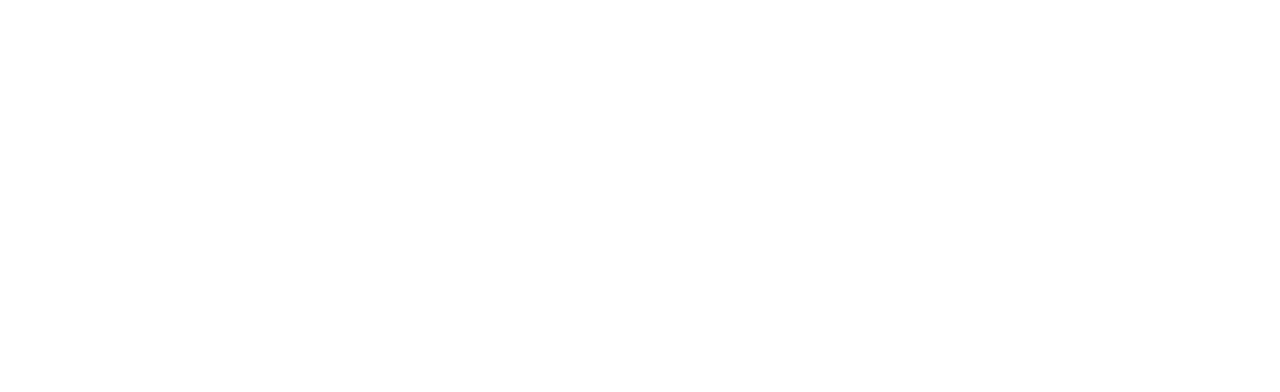
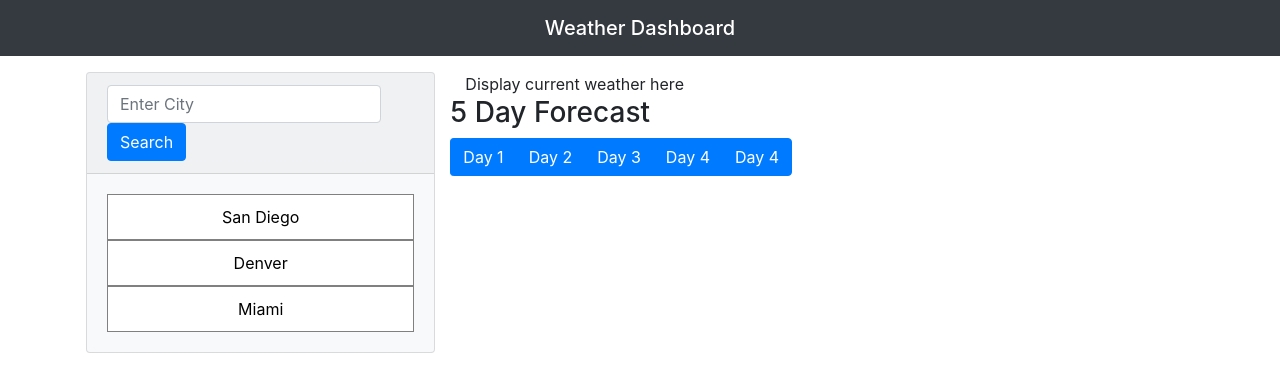
Before and after one commit to git99-src/weather_dashboard, a plain HTML site: page index.html in a window 1280 px wide. Drawn offline with nearby package versions, Linux system fonts and the light colour scheme.

Commit message:
Wire framed layout.  Completed city search control..

```diff
--- a/assets/css/style.css
+++ b/assets/css/style.css
@@ -0,0 +1,17 @@
+#city-view button {
+    background-color: white;
+    border: 1px solid gray;
+    padding: 10px 24px;
+    cursor: pointer; /* Pointer/hand icon */
+    width: 100%; /* Set a width if needed */
+    display: block; /* Make the buttons appear below each other */
+  }
+
+  .btn-group button:not(:last-child) {
+    border-bottom: none; /* Prevent double borders */
+  }
+
+  /* Add a background color on hover */
+  .btn-group button:hover {
+    background-color: #3e8e41;
+  }
--- a/assets/js/script.js
+++ b/assets/js/script.js
@@ -0,0 +1,79 @@
+cities = [
+        "San Diego",
+        "Denver",
+        "Miami",
+];
+
+function getCityInfo() {
+
+};
+
+function loadCity(){
+
+// var countries = ['United States', 'Canada', 'Argentina', 'Armenia'];
+// var cList = $('ul.mylist')
+// $.each(countries, function(i)
+// {
+//     var li = $('<li/>')
+//         .addClass('ui-menu-item')
+//         .attr('role', 'menuitem')
+//         .appendTo(cList);
+//     var aaa = $('<a/>')
+//         .addClass('ui-all')
+//         .text(countries[i])
+//         .appendTo(li);
+// });
+        // Delete array of cities prior to adding new city
+        $("#city-view").empty();
+        // Loops through the array of cities
+        for (var i = 0; i < cities.length; i++) {
+          // render city history buttons dynamically
+          var a = $("<button>");
+          // Adds a class of movie to our button
+          a.addClass("city");
+          // Added a data-attribute
+          a.attr("data-name", cities[i]);
+          // Provided the initial button text
+          a.text(cities[i]);
+          // Added the button to the buttons-view div
+          $("#city-view").append(a);
+        }
+};
+
+    // if search button is clicked - valid then go
+    $(document).on("click", ".city-search", function(event) {
+        event.preventDefault();
+        // This line of code will grab the input from the textbox
+        var city = $("#city-input").val().trim();
+
+        if (city != "") {
+
+            alert(city);
+            // get the JSON data from weather API
+            getCityInfo();
+            // Add city to Local storage (array)
+            cities.push(city);
+            // load city history
+            loadCity();
+            // var cityDiv = $("<LI>");
+            // // Creates an element to have the rating displayed
+            // var cityDiv = $("<p>").text("Rating : "+ response.Rated);
+            // var releaseDiv = $("<p>").text("Release : "+ response.Released);
+            // var plotDiv = $("<p>").text("Plot : " +response.Plot);
+            // var posterDiv = $("<img>").attr("src", response.Poster).attr("alt", "Movie Poster")
+            // movieDiv.append(ratingDiv,releaseDiv,plotDiv, posterDiv);
+            // $("#city-view").append(cityDiv);
+            // $("#city-view").append('<li><a href="#">New list item</a></li>');
+
+
+        };
+    });
+
+    // if city is clicked
+    $(document).on("click", ".city-selected", function() {
+     // if search button is clicked - valid then go
+        getCityInfo();
+
+    });
+
+    loadCity();
--- a/index.html
+++ b/index.html
@@ -1,27 +1,72 @@
 <!DOCTYPE html>
 <html lang="en">
+
 <head>
   <meta charset="UTF-8" />
   <meta name="viewport" content="width=device-width, initial-scale=1.0" />
   <meta http-equiv="X-UA-Compatible" content="ie=edge" />
-    <link
-      rel="stylesheet"
-      href="https://stackpath.bootstrapcdn.com/bootstrap/4.3.1/css/bootstrap.min.css"
-    />
-    <link
-      rel="stylesheet"
-      href="https://use.fontawesome.com/releases/v5.8.1/css/all.css"
-      integrity="sha384-50oBUHEmvpQ+1lW4y57PTFmhCaXp0ML5d60M1M7uH2+nqUivzIebhndOJK28anvf"
-      crossorigin="anonymous"
-    />
-    <link
-      href="https://fonts.googleapis.com/css?family=Open+Sans&display=swap"
-      rel="stylesheet"
-    />
+  <link rel="stylesheet" href="https://stackpath.bootstrapcdn.com/bootstrap/4.3.1/css/bootstrap.min.css" />
+  <link rel="stylesheet" href="https://use.fontawesome.com/releases/v5.8.1/css/all.css"
+    integrity="sha384-50oBUHEmvpQ+1lW4y57PTFmhCaXp0ML5d60M1M7uH2+nqUivzIebhndOJK28anvf" crossorigin="anonymous" />
+  <link href="https://fonts.googleapis.com/css?family=Open+Sans&display=swap" rel="stylesheet" />
   <link rel="stylesheet" href="assets/css/style.css" />
   <title>Weather Dashboard</title>
 </head>
-<div class="container">
+
+<nav class="navbar navbar-dark bg-dark">
+  <span class="navbar-brand mb-0 h1 mx-auto">Weather Dashboard</span>
+</nav>
+
+<body>
+  <main class="container p-3">
+    <div class="row">
+      <div class="col-md-4">
+        <div class="card bg-light mb-3" style="max-width: 25rem;">
+          <div class="card-header">
+            <form class="form-inline">
+              <input class="form-control mr-sm-2" id = "city-input" type="search" placeholder="Enter City" aria-label="Search">
+              <button class="btn btn-primary my-2 my-sm-0 city-search" type="submit">Search</button>
+            </form>
+          </div>
+          <div class="card-body">
+              <form id = "city-form">
+                <div id = "city-view">
+                <!-- put city buttons here  -->
+                </div>
+              </form>
+          </div>
+        </div>
+      </div>
+      <div class="col-md-8">
+        <div class="row">
+          <div class=col-md>
+           <!-- current weather data here  -->
+           Display current weather here
+          </div>
+        </div>
+        <div class="row">
+          <div class=col-md>
+            <div class="row">
+              <h3>5 Day Forecast</h3>
+            </div>
+            <div class="row">
+            <!-- 5 day weather data here  -->
+            <div class="btn-group">
+              <button type="button" class="btn btn-primary">Day 1</button>
+              <button type="button" class="btn btn-primary">Day 2</button>
+              <button type="button" class="btn btn-primary">Day 3</button>
+              <button type="button" class="btn btn-primary">Day 4</button>
+              <button type="button" class="btn btn-primary">Day 4</button>
+            </div>
+            </div>
+           </div>
+        </div>
+
+
+
+      </div>
+    </div>
+  </main>
 
 
 
@@ -40,7 +85,8 @@
   <script src="assets/js/script.js"></script>
   </div>
 
-<body>
+
 
 </body>
+
 </html>
```
Lines whose indentation alone changed are shown as unchanged.
